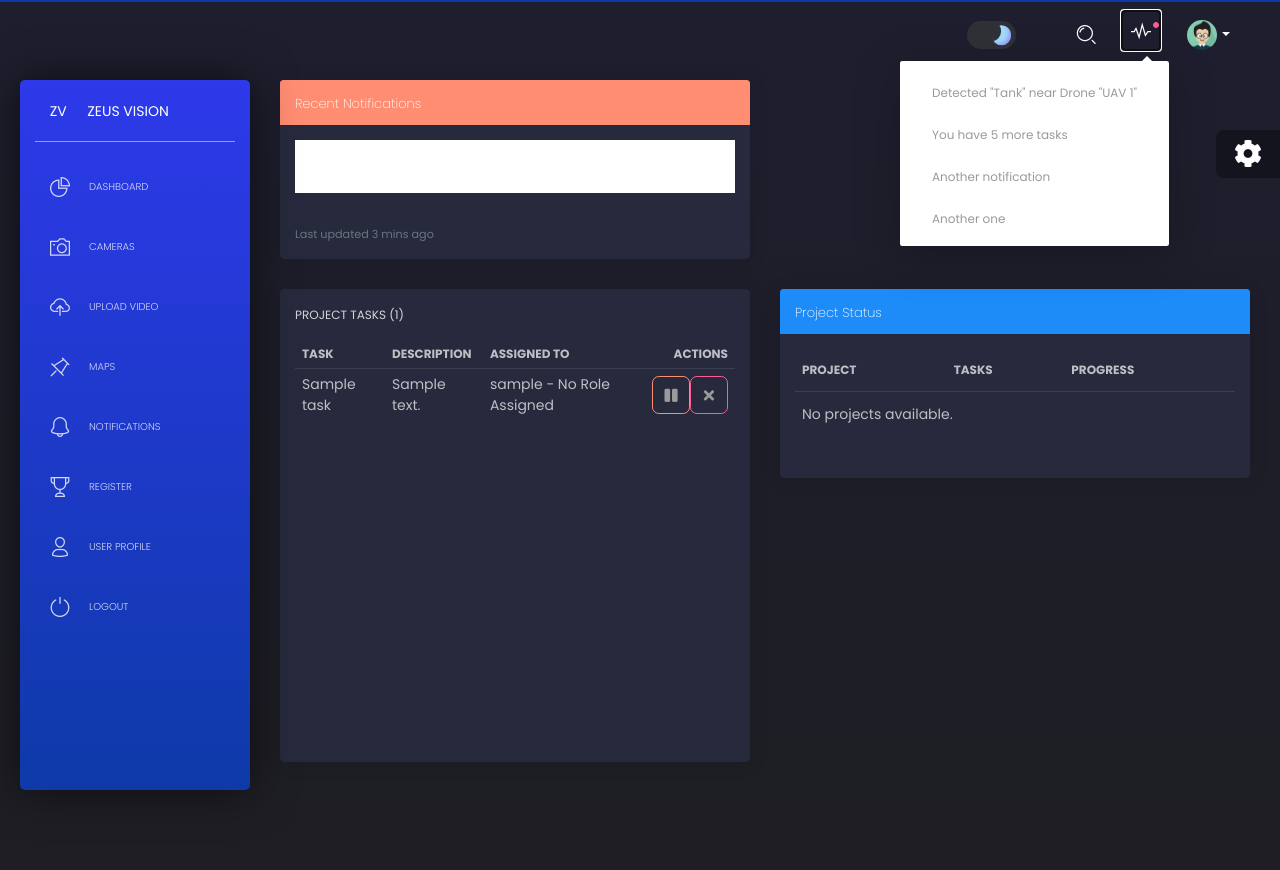
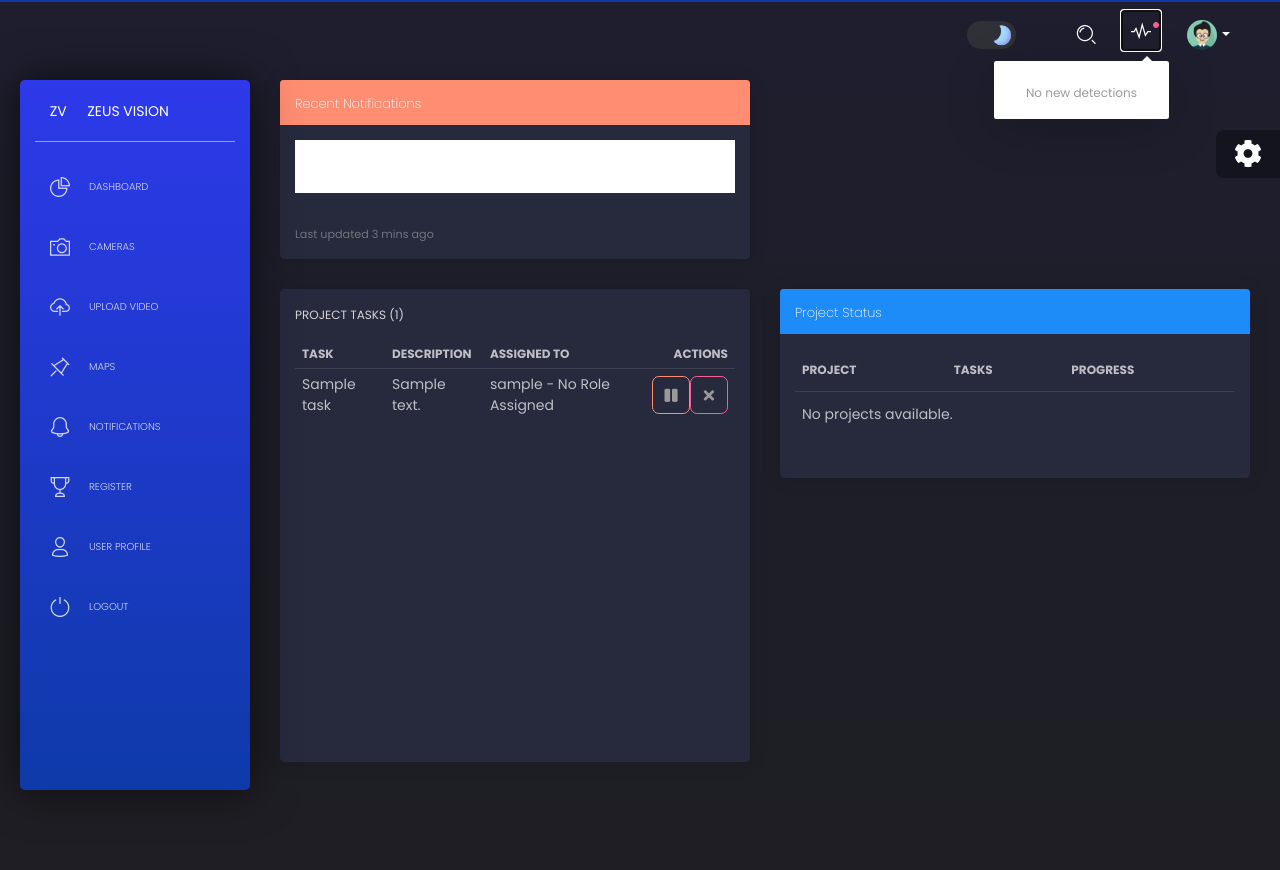
Before and after one commit to Daniel-Grounin/ZeusVision_Demo, a Django app: page / in a window 1280 px wide, after a click that opens the changed part. Run offline with Django 3.2, Linux system fonts and the light colour scheme; a user stored in the database is signed in; tables that the repository leaves empty hold one stand-in row (values such as "Sample post"); some libraries are stand-ins or nearby versions.

Commit message:
Add notifications on tank detects

```diff
--- a/apps/context_processors.py
+++ b/apps/context_processors.py
@@ -1,5 +1,12 @@
 from django.conf import settings
+from django.core.cache import cache
 
 def cfg_assets_root(request):
 
     return { 'ASSETS_ROOT' : settings.ASSETS_ROOT }
+
+def notifications(request):
+    detections = cache.get('detections', [])
+    # Filter for 'tank' detections or adapt as needed
+    tank_detections = [d for d in detections if d.get('class') == 'tank']
+    return {'notifications': tank_detections}
--- a/apps/templates/home/index.html
+++ b/apps/templates/home/index.html
@@ -52,9 +52,9 @@
                         <!-- Notifications should be dynamically generated here -->
                         {% for notification in notifications %}
                         <li class="list-group-item">
-                            {{ notification.message }}
+                            {{ notification.class }}
                             <span class="badge badge-pill badge-primary float-right">
-                                {{ notification.timestamp|timesince }} ago
+                                {{ notification.timestamp }}
                             </span>
                         </li>
                         {% empty %}
--- a/apps/templates/includes/navigation.html
+++ b/apps/templates/includes/navigation.html
@@ -40,13 +40,11 @@
                                 </p>
                             </a>
                             <ul class="dropdown-menu dropdown-menu-right dropdown-navbar">
-                                <li class="nav-link"><a href="#" class="nav-item dropdown-item">Detected "Tank" near Drone "UAV 1" </a></li>
-                                <li class="nav-link"><a href="javascript:void(0)" class="nav-item dropdown-item">You
-                                    have 5 more tasks</a></li>
-                                <li class="nav-link"><a href="javascript:void(0)" class="nav-item dropdown-item">Another
-                                    notification</a></li>
-                                <li class="nav-link"><a href="javascript:void(0)" class="nav-item dropdown-item">Another
-                                    one</a></li>
+                                {% for notification in notifications %}
+                                    <li class="nav-link"><a href="#" class="nav-item dropdown-item">Detected "{{ notification.class }}" at {{ notification.timestamp }}</a></li>
+                                    {% empty %}
+                                    <li class="nav-link"><a href="#" class="nav-item dropdown-item">No new detections</a></li>
+                                {% endfor %}
                             </ul>
                         </li>
                         <li class="dropdown nav-item">
--- a/core/settings.py
+++ b/core/settings.py
@@ -76,6 +76,7 @@
                 'django.contrib.auth.context_processors.auth',
                 'django.contrib.messages.context_processors.messages',
                 'apps.context_processors.cfg_assets_root',
+                'apps.context_processors.notifications',
             ],
         },
     },
--- a/yolo_engine.py
+++ b/yolo_engine.py
@@ -30,10 +30,10 @@
                 conf = math.ceil((box.conf[0] * 100)) / 100
                 cls = int(box.cls[0])
                 class_name = classNames[cls]
-                if class_name == 'cat':
+                if class_name == 'tank':
                     # Get the current list of detections from the cache
                     detections = cache.get('detections', [])
-                    detections.append({'class': 'cat', 'timestamp': datetime.now().strftime('%Y-%m-%d %H:%M:%S')})
+                    detections.append({'class': 'tank', 'timestamp': datetime.now().strftime('%Y-%m-%d %H:%M:%S')})
                     # Update the cache with the new list
                     cache.set('detections', detections, timeout=300)  # Adjust timeout as needed
                 label = f'{class_name}{conf}'
```
